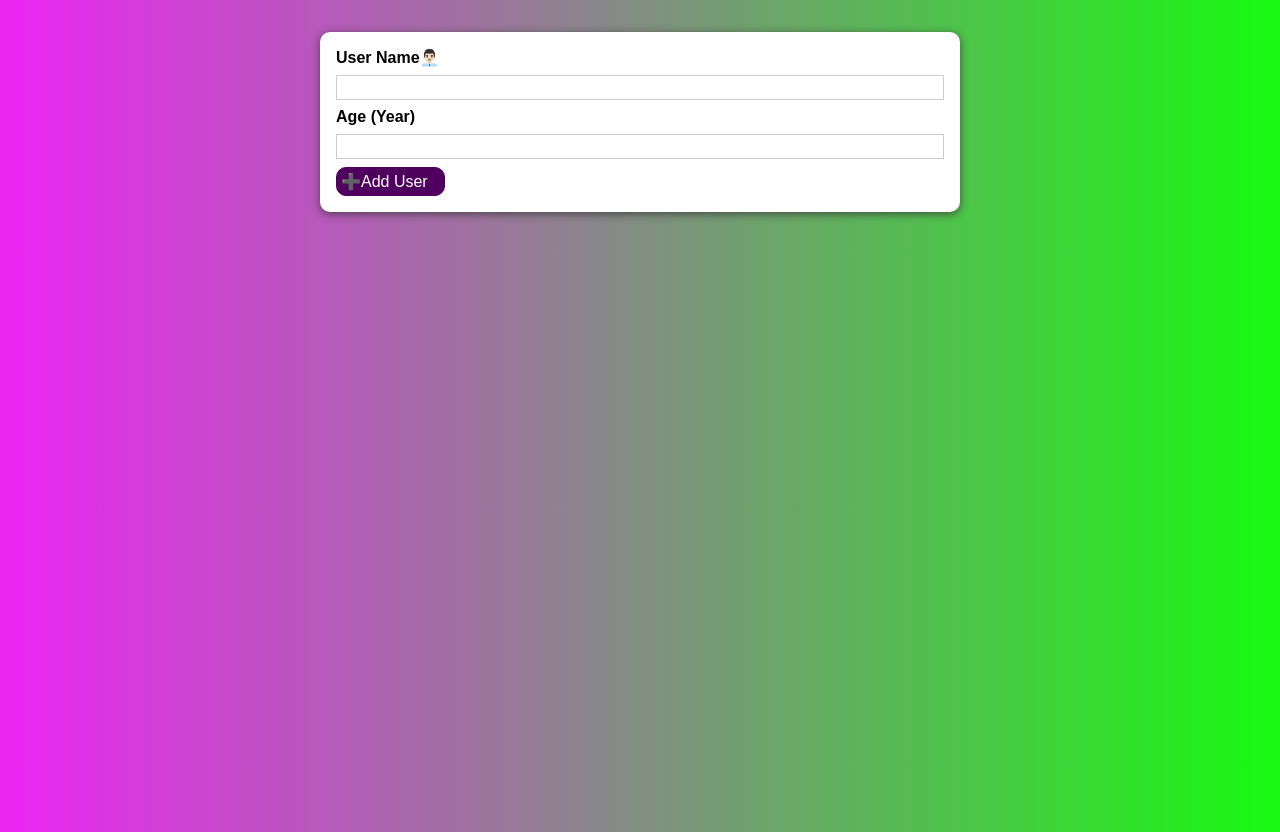
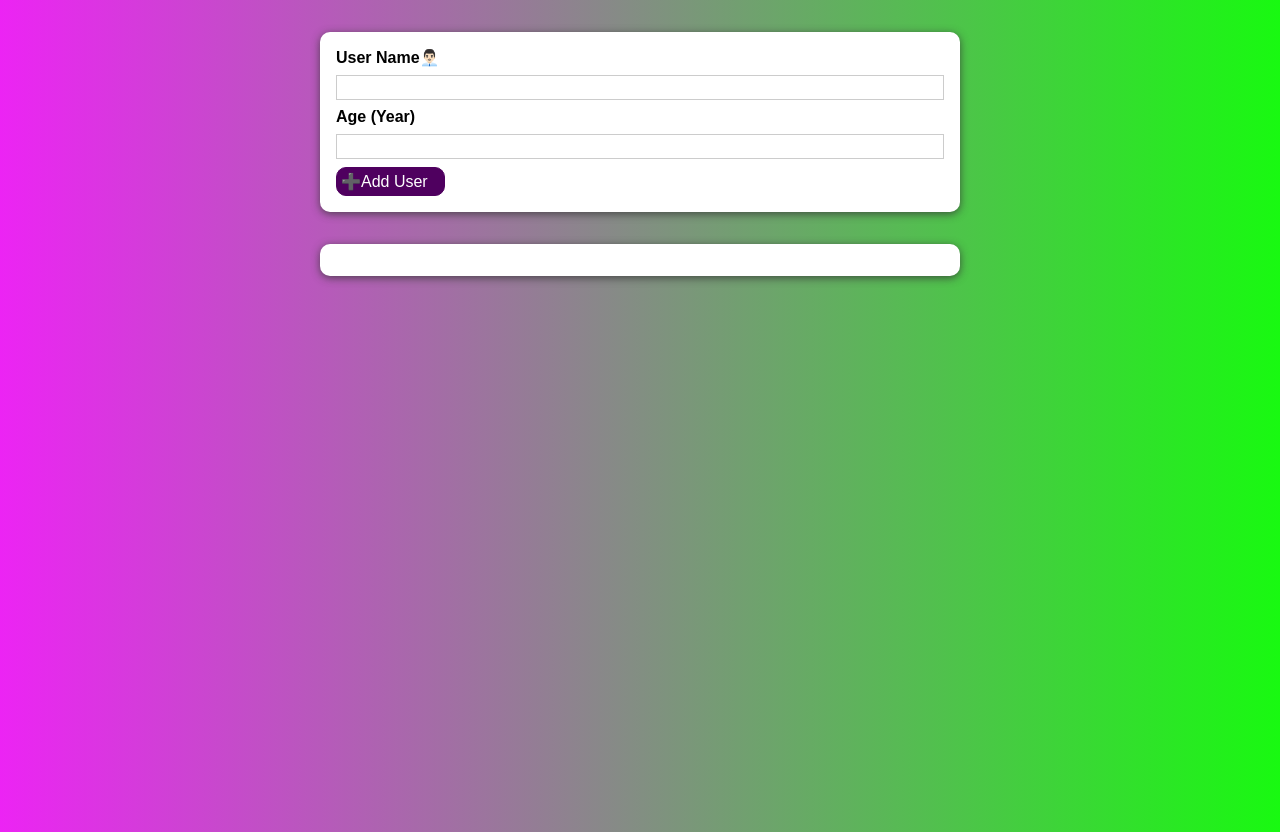
Before and after one commit to ArthPatel55/Simple_ReactJS_Project, a React (Create React App) app in the folder add_user_age/: page / in a window 1280 px wide. Built offline with nearby package versions, Linux system fonts and the light colour scheme.

Commit message:
add user list

```diff
--- a/add_user_age/src/App.js
+++ b/add_user_age/src/App.js
@@ -1,11 +1,13 @@
 import React from 'react';
 import AddUser from './components/User/AddUser';
+import UserList from './components/User/UserList';
 
 
 function App() {
   return (
     <>
     <AddUser/>
+    <UserList users={[]}/>
     </>
   );
 }
--- /dev/null
+++ b/add_user_age/src/components/User/UserList.jsx
@@ -0,0 +1,21 @@
+import React from "react";
+import Card from "../UI/Card";
+import classes from "./UserList.module.css";
+
+const UserList = (props) => {
+  return (
+    <>
+      <Card className={classes.users}>
+        <ul>
+          {props.users.map((user) => (
+            <li>
+              {user.name}({user.age}Year old)
+            </li>
+          ))}
+        </ul>
+      </Card>
+    </>
+  );
+};
+
+export default UserList;
--- /dev/null
+++ b/add_user_age/src/components/User/UserList.module.css
@@ -0,0 +1,16 @@
+.users {
+    margin: 2rem auto;
+    width: 90%;
+    max-width: 40rem;
+  }
+
+  .users ul {
+    list-style: none;
+    padding: 1rem;
+  }
+
+  .users li {
+    border: 1px solid #ccc;
+    margin: 0.5rem 0;
+    padding: 0.5rem;
+  }
```
